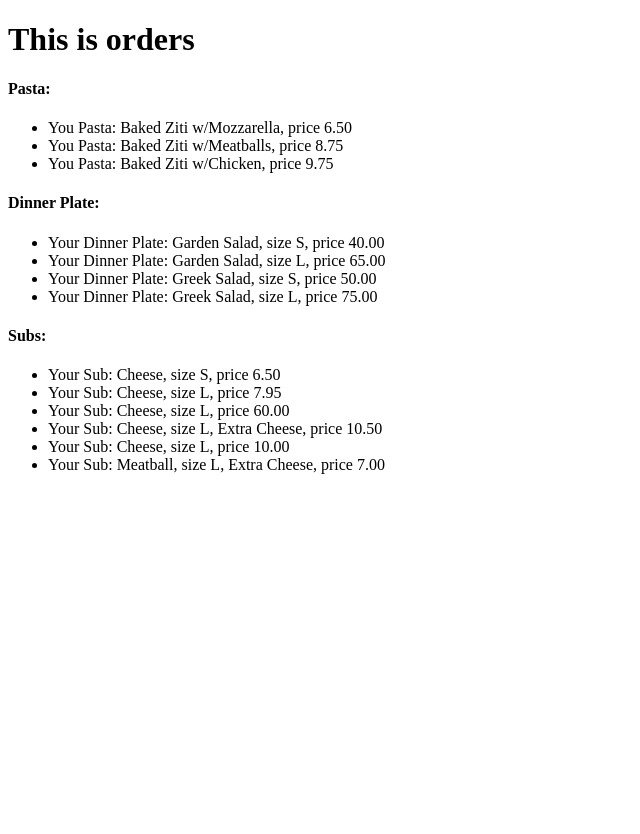
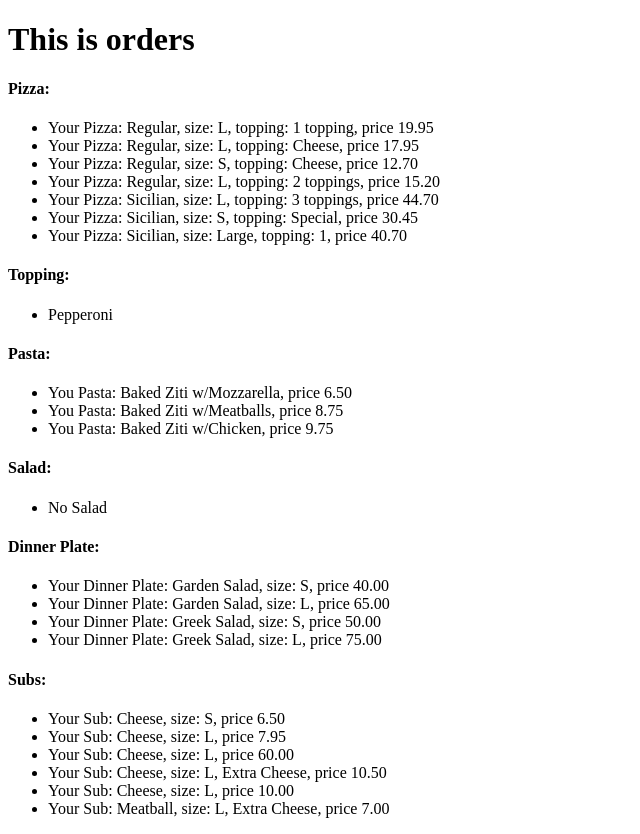
Before and after one commit to rrudiuk/order-pizza-django, a Django app: page / in a window 1280 px wide. Shown: the whole page, without its empty margins (0-640 px from the left). Before the commit the page ends 474 px from the top, so only its background shows below. Run offline with Django 3.2, Linux system fonts and the light colour scheme; data comes from the database, SQL or seed files in the repository; both versions use the stored data as it was after the commit; data that the repository does not hold is empty.

Commit message:
All menu tables created

```diff
--- a/orders/admin.py
+++ b/orders/admin.py
@@ -1,6 +1,6 @@
 from django.contrib import admin
 
-from .models import Pasta, Salad, DinnerPlate, Sub, SubExtra, Pizza
+from .models import Pasta, Salad, DinnerPlate, Sub, SubExtra, Pizza, Topping
 
 # Register your models here.
 admin.site.register(Pizza)
@@ -9,3 +9,4 @@ admin.site.register(Salad)
 admin.site.register(DinnerPlate)
 admin.site.register(Sub)
 admin.site.register(SubExtra)
+admin.site.register(Topping)
--- a/orders/models.py
+++ b/orders/models.py
@@ -3,8 +3,8 @@ from decimal import Decimal
 
 # Create your models here.
 SIZE = [
-	('L', 'L'),
-	('S', 'S'),
+	('Large', 'Large'),
+	('Small', 'Small'),
 ]
 # Model for Pasta
 class Pasta(models.Model):
@@ -25,11 +25,11 @@ class Salad(models.Model):
 # Model for Dinner Plate
 class DinnerPlate(models.Model):
 	name = models.CharField(max_length = 64)
-	size = models.CharField(max_length=1, choices=SIZE)
+	size = models.CharField(max_length=5, choices=SIZE)
 	price = models.DecimalField(max_digits=5, decimal_places=2)
 
 	def __str__(self):
-		return f"Your Dinner Plate: {self.name}, size {self.size}, price {self.price}"
+		return f"Your Dinner Plate: {self.name}, size: {self.size}, price {self.price}"
 
 class SubExtra(models.Model):
 	name = models.CharField(max_length = 64)
@@ -40,16 +40,16 @@ class SubExtra(models.Model):
 
 class Sub(models.Model):
 	name = models.CharField(max_length = 64)
-	size = models.CharField(max_length=1, choices=SIZE)
+	size = models.CharField(max_length=5, choices=SIZE)
 	price = models.DecimalField(max_digits=5, decimal_places=2)
 	extra = models.ManyToManyField(SubExtra, blank=True, related_name="extra")
 
 	def __str__(self):
 		if self.extra.count() == 0:
-			return f"Your Sub: {self.name}, size {self.size}, price {self.price}"
+			return f"Your Sub: {self.name}, size: {self.size}, price {self.price}"
 		else:
 			price = Decimal(self.price) + Decimal(0.50)
-			return f"Your Sub: {self.name}, size {self.size}, {self.extra.get()}, price {price}"
+			return f"Your Sub: {self.name}, size: {self.size}, {self.extra.get()}, price {price}"
 PIZZA = [
 	('Regular', 'Regular'),
 	('Sicilian', 'Sicilian')
@@ -57,17 +57,23 @@ PIZZA = [
 
 TOPPINGS = 	[
 	('Cheese', 'Cheese'),
-	('1 topping', '1 topping'),
-	('2 toppings', '2 toppings'),
-	('3 toppings', '3 toppings'),
+	('1', '1 topping'),
+	('2', '2 toppings'),
+	('3', '3 toppings'),
 	('Special', 'Special')
 ]
 
+class Topping(models.Model):
+	name = models.CharField(max_length = 64)
+
+	def __str__(self):
+		return f"{self.name}"
+
 class Pizza(models.Model):
 	name = models.CharField(max_length=64, choices=PIZZA)
-	size = models.CharField(max_length=1, choices=SIZE)
+	size = models.CharField(max_length=5, choices=SIZE)
 	topping = models.CharField(max_length=32, choices=TOPPINGS)
 	price = models.DecimalField(max_digits=5, decimal_places=2)
 
 	def __str__(self):
-		return f"Your Pizza: {self.name}, size {self.size}, topping: {self.topping}, price {self.price}"
+		return f"Your Pizza: {self.name}, size: {self.size}, topping: {self.topping}, price {self.price}"
--- a/orders/templates/orders/index.html
+++ b/orders/templates/orders/index.html
@@ -4,12 +4,36 @@
 </head>
 <body>
 	<h1>This is orders</h1>
+	<h4>Pizza: </h4>
+	<ul>
+		{% for pizza in pizzas %}
+			<li>{{ pizza }}</li>
+		{% empty %}
+			<li>No Pasta</li>
+		{% endfor %}
+	</ul>
+	<h4>Topping: </h4>
+	<ul>
+		{% for topping in toppings %}
+			<li>{{ topping }}</li>
+		{% empty %}
+			<li>No Topping</li>
+		{% endfor %}
+	</ul>
 	<h4>Pasta: </h4>
 	<ul>
 		{% for p in pasta %}
 			<li>{{ p }}</li>
 		{% empty %}
 			<li>No Pasta</li>
+		{% endfor %}
+	</ul>
+	<h4>Salad: </h4>
+	<ul>
+		{% for salad in salads %}
+			<li>{{ salad }}</li>
+		{% empty %}
+			<li>No Salad</li>
 		{% endfor %}
 	</ul>
 	<h4>Dinner Plate: </h4>
--- a/orders/views.py
+++ b/orders/views.py
@@ -1,15 +1,18 @@
 from django.http import HttpResponse
 from django.shortcuts import render
 
-from .models import Pasta, DinnerPlate, Sub, SubExtra
+from .models import Pasta, DinnerPlate, Sub, SubExtra, Salad, Pizza, Topping
 
 # Create your views here.
 def index(request):
     context = {
         "pasta": Pasta.objects.all(),
+        "salads": Salad.objects.all(),
         "dinner_plate": DinnerPlate.objects.all(),
         "subs": Sub.objects.all(),
-        "subextras": SubExtra.objects.all()
+        "subextras": SubExtra.objects.all(),
+        "pizzas": Pizza.objects.all(),
+        "toppings": Topping.objects.all(),
     }
 
     return render(request, "orders/index.html", context)
```
Also changed, not shown: db.sqlite3, orders/migrations/0008_auto_20200605_1727.py (added), orders/migrations/0009_auto_20200605_1738.py (added), orders/migrations/0010_auto_20200605_1743.py (added), orders/migrations/0011_auto_20200605_1751.py (added), orders/migrations/0012_auto_20200605_1756.py (added).
